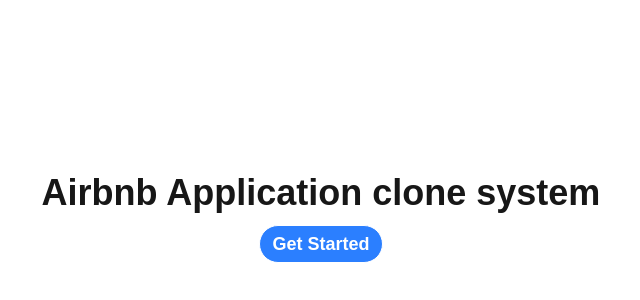
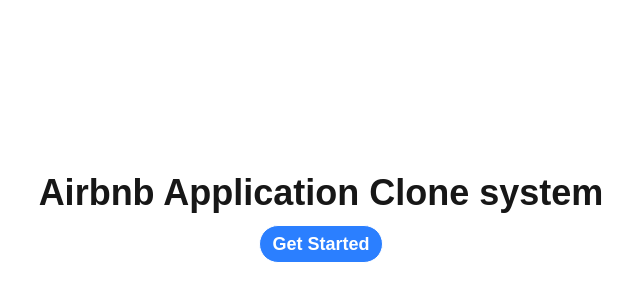
Before and after one commit to Thapelo-Nobatana/alx-project-0x00-setup, a Next.js app in the folder alx-project-0x00/: page / in a window 1280 px wide. Shown: the part 182-482 px from the top of the page, without its empty margins (319-959 px from the left). Built offline with nearby package versions, Linux system fonts and the light colour scheme.

Commit message:
fix: update Home component to match required format

```diff
--- a/alx-project-0x00/pages/index.tsx
+++ b/alx-project-0x00/pages/index.tsx
@@ -1,20 +1,9 @@
 
-// import { Geist, Geist_Mono } from "next/font/google";
-
-// const geistSans = Geist({
-//   variable: "--font-geist-sans",
-//   subsets: ["latin"],
-// });
-
-// const geistMono = Geist_Mono({
-//   variable: "--font-geist-mono",
-//   subsets: ["latin"],
-// });
 
 const Home: React.FC = ()  => {
   return (
     <main className="flex flex-col h-screen justify-center items-center text-4xl font-semibold">
-      <h1>Airbnb Application clone system</h1>
+      <h1>Airbnb Application Clone system</h1>
       <button className="border px-3 py-1 text-lg mt-3 bg-blue-500 text-white rounded-full">Get Started</button>
     </main>
   )
```
